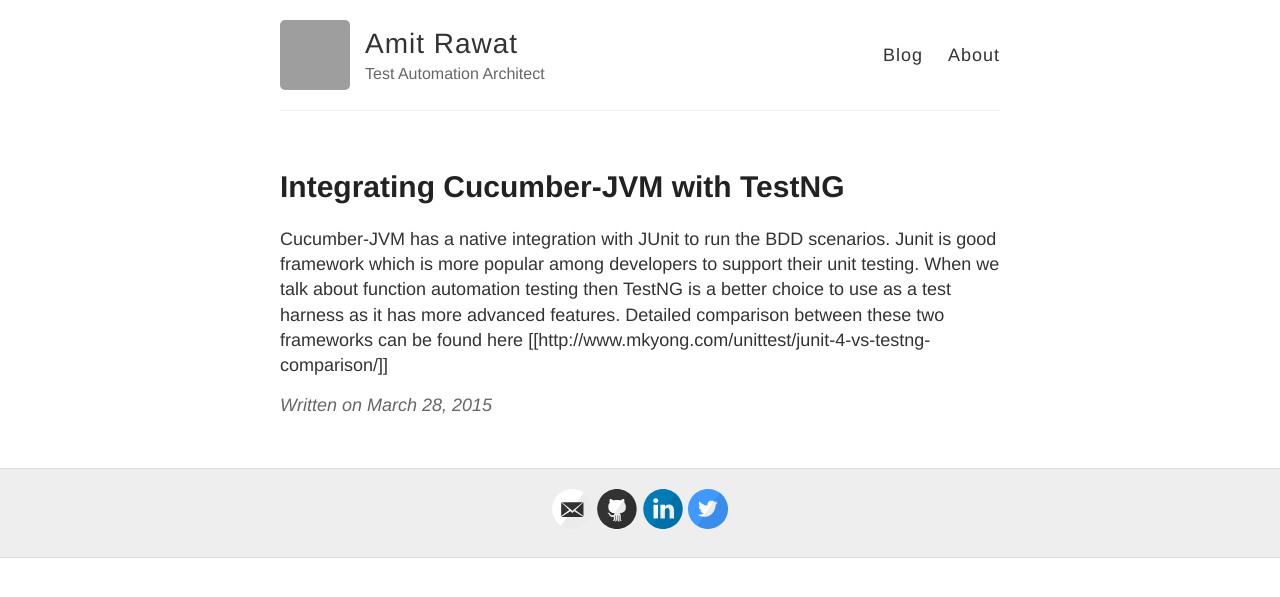
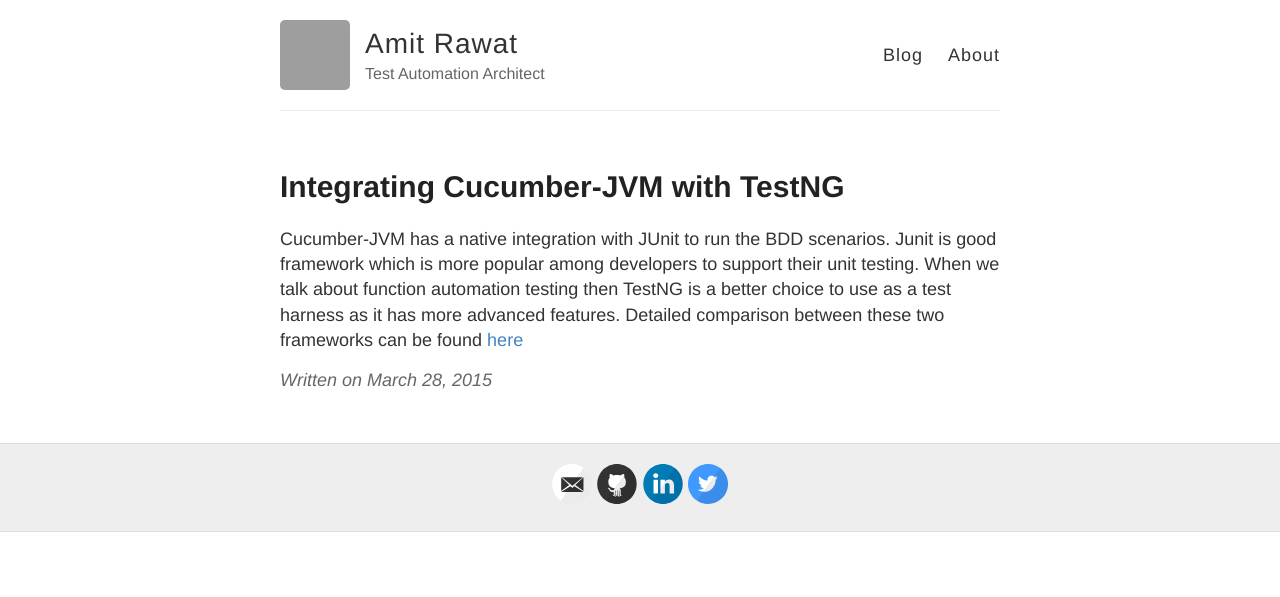
Before and after one commit to sahajamit/sahajamit.github.io, a Jekyll site: the page built from _posts/2015-3-28-Cucumber-JVM-with-TestNG.md, in a window 1280 px wide. Shown: the top 597 px of the page. Built offline with Jekyll 4.4.1, drawn with Linux system fonts in a browser that asks for light colours; comment, search, counter and statistics services are not loaded; grey boxes are pictures that could not be loaded.

Commit message:
updated blog

```diff
--- a/_posts/2015-3-28-Cucumber-JVM-with-TestNG.md
+++ b/_posts/2015-3-28-Cucumber-JVM-with-TestNG.md
@@ -3,4 +3,4 @@ layout: post
 title: Integrating Cucumber-JVM with TestNG
 ---
 
-Cucumber-JVM has a native integration with JUnit to run the BDD scenarios. Junit is good framework which is more popular among developers to support their unit testing. When we talk about function automation testing then TestNG is a better choice to use as a test harness as it has more advanced features. Detailed comparison between these two frameworks can be found here [[http://www.mkyong.com/unittest/junit-4-vs-testng-comparison/]]
+Cucumber-JVM has a native integration with JUnit to run the BDD scenarios. Junit is good framework which is more popular among developers to support their unit testing. When we talk about function automation testing then TestNG is a better choice to use as a test harness as it has more advanced features. Detailed comparison between these two frameworks can be found [here](http://www.mkyong.com/unittest/junit-4-vs-testng-comparison/)
```
